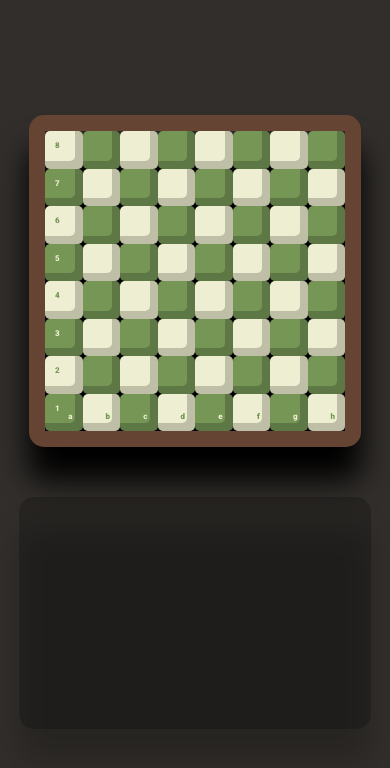
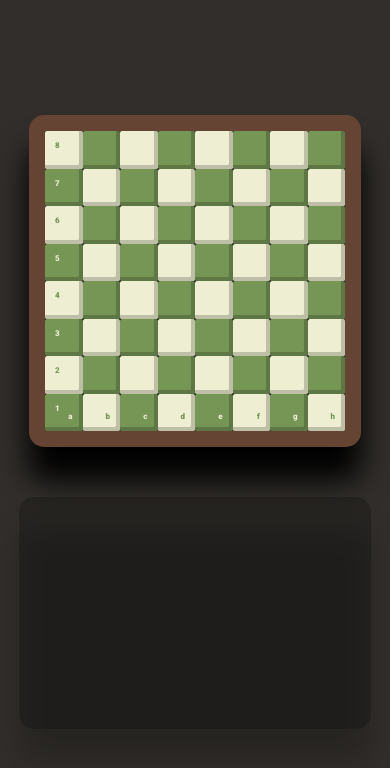
Before and after one commit to zpgoddard/responsive-chess-board, a Vue app: page / in a window 390 px wide. Shown: the top 768 px of the page. Built offline with nearby package versions, Linux system fonts and the light colour scheme.

Commit message:
chess square proportional resize inside

```diff
--- a/src/App.vue
+++ b/src/App.vue
@@ -131,6 +131,7 @@ import { reactive, toRaw } from 'vue';
     }
     .boardWrapper {
       width: -webkit-fill-available;
+      font-size: 75%;
     }
     .panelWrapper {
       width: 500px;
--- a/src/components/chessBoard/chessSquare/ChessSquare.vue
+++ b/src/components/chessBoard/chessSquare/ChessSquare.vue
@@ -70,8 +70,8 @@
     cursor: pointer;
     box-sizing: border-box;
     aspect-ratio: 1 / 1;
-    box-shadow: inset -0.5rem -0.5rem rgba(0, 0, 0, .2);
-    border-radius: 5px;
+    box-shadow: inset -0.5em -0.5em rgba(0, 0, 0, .2);
+    border-radius: 5%;
     transition: filter 0.3s;
   }
 
```
